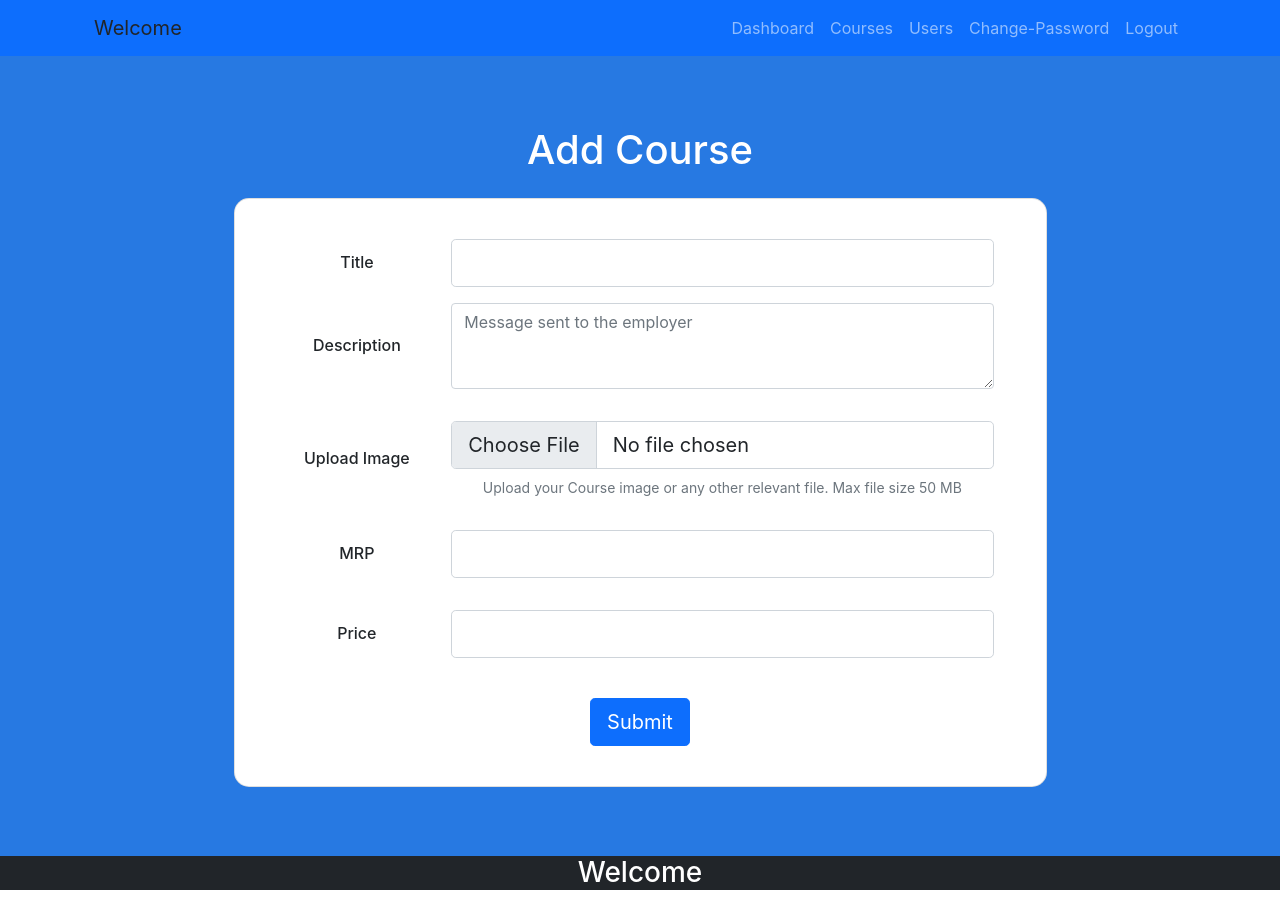
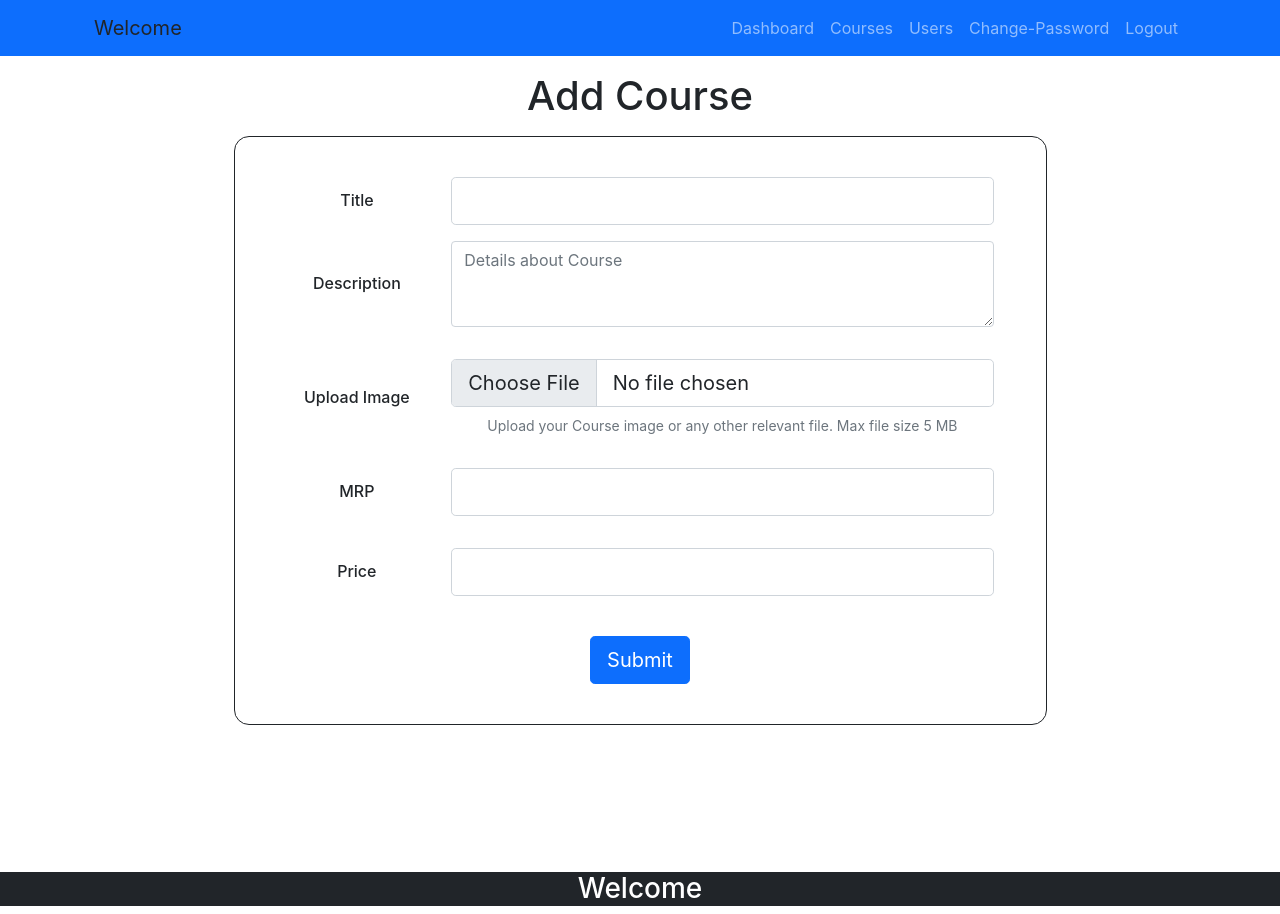
Before and after one commit to VivekBhat39/LMS-Larning-Mangement-Sytem-, a React (Create React App) app: page /courses/addcourse in a window 1280 px wide. Built offline with nearby package versions, Linux system fonts and the light colour scheme.

Commit message:
Add Course form updated

```diff
--- a/src/components/courses/AddCourse.js
+++ b/src/components/courses/AddCourse.js
@@ -4,14 +4,14 @@ export default function AddCourse() {
   return (
     <div className='Container-fluid'>
       <form>
-        <section className="vh-100" style={{ backgroundColor: "#2779e2" }}>
+        <section className="vh-100">
           <div className="container h-100">
-            <div className="row d-flex justify-content-center align-items-center h-100">
+            <div className="row d-flex justify-content-center align-items-center mt-3">
               <div className="col-xl-9">
 
-                <h1 className="text-white mb-4">Add Course</h1>
+                <h1 className="text-dark mb-3">Add Course</h1>
 
-                <div className="card" style={{ borderRadius: "15px" }}>
+                <div className="card border border-dark" style={{ borderRadius: "15px" }}>
                   <div className="card-body">
 
                     <div className="row align-items-center pt-4">
@@ -30,7 +30,7 @@ export default function AddCourse() {
                         <h6 className="mb-0">Description</h6>
                       </div>
                       <div className="col-md-9 pe-5">
-                        <textarea className="form-control" rows="3" placeholder="Message sent to the employer"></textarea>
+                        <textarea className="form-control" rows="3" placeholder="Details about Course"></textarea>
                       </div>
                     </div>
 
@@ -43,7 +43,7 @@ export default function AddCourse() {
                       <div class="col-md-9 pe-5">
                         <input class="form-control form-control-lg" id="formFileLg" type="file" />
                         <div class="small text-muted mt-2">Upload your Course image or any other relevant file. Max file
-                          size 50 MB</div>
+                          size 5 MB</div>
                       </div>
                     </div>
 
```
